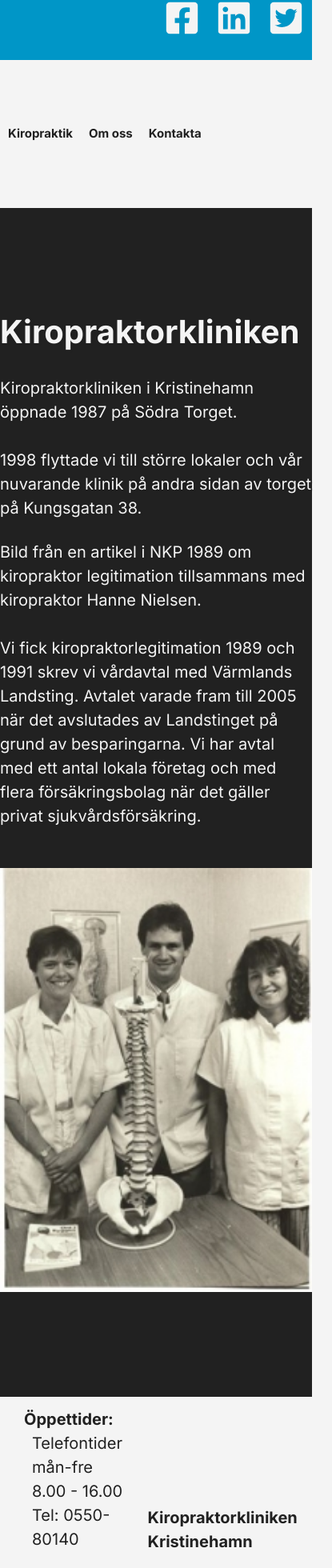
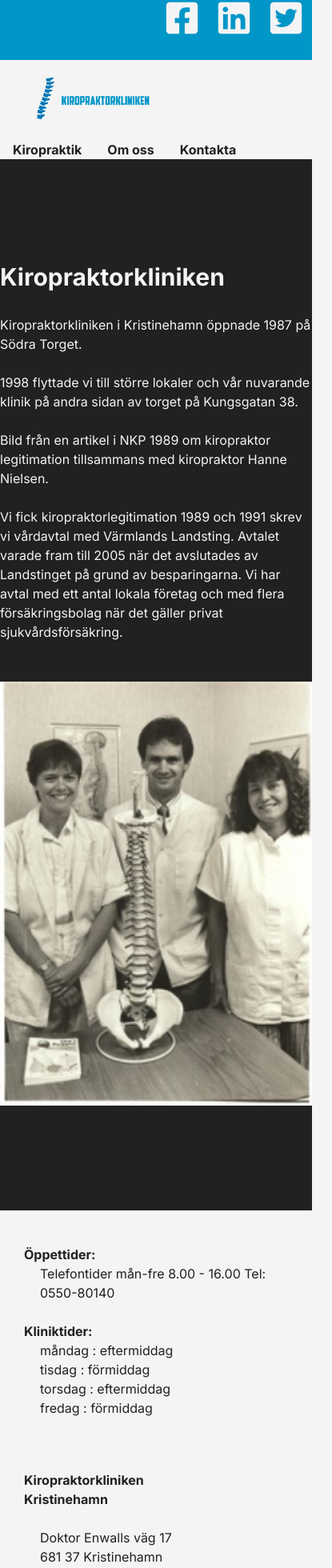
Before and after one commit to Frrend/Slutprojekt, a React (Vite) app: page /omOss in a window 390 px wide. Shown: the part 25-1985 px from the top of the page at 80% size, 415 px wide, since content can reach past the window. Built offline with nearby package versions, Linux system fonts and the light colour scheme.

Commit message:
Made the site automatically responsive, fixed the kontakta sida and added some javascript to print input information.

```diff
--- a/src/App.css
+++ /dev/null
@@ -1,246 +0,0 @@
-@import url('https://fonts.googleapis.com/css2?family=Inter:wght@100..900&display=swap');
-
-
-/* General site styling */
-* {
-    margin: 0;
-    padding: 0;
-    line-height: 1.5;
-    font-family: "Inter", sans-serif;
-}
-
-h1 {
-    color: #F4F4F4;
-    font-size: 90px;
-}
-
-h2 {
-    color: #F4F4F4;
-    font-size: 50px;
-}
-
-h3, p {
-    color: #F4F4F4;
-    font-size: 30px;
-}
-
-hr {
-    background-color: #0096C7;
-    height: 5px;
-    border: none;
-}
-
-body {
-    background-color: #F4F4F4;
-}
-
-
-/* Header styling */
-header {
-    color: #F4F4F4;
-}
-
-.socialBar {
-    background-color: #0096C7;
-    height: 100px;
-    display: flex;
-    align-items: center;
-    justify-content: flex-end;
-}
-
-svg {
-    color: #F4F4F4;
-    font-size: 60px;
-    margin: 0 15px;
-}
-
-.NavBar {
-    background-color: #F4F4F4;
-    height: 185px;
-    display: flex;
-    justify-content: space-between;
-    align-items: center;
-}
-
-.logoDiv {
-    height: 100%;
-}
-
-.logoDiv img {
-    height: 100%;
-}
-
-.navLinks {
-    display: flex;
-    align-items: center;
-}
-
-.navLinks a {
-    color: #212121;
-    text-decoration: none;
-    font-size: 30px;
-    margin: 0 30px;
-}
-
-.bokaDiv {
-    background-color: #0096C7;
-    height: 70px;
-    width: 180px;
-    border-radius: 10px;
-    display: flex;
-    align-items: center;
-    justify-content: center;
-    text-decoration: none;
-    border: none;
-    box-shadow: inset 0 0 20px rgba(255, 255, 255, 0);
-    outline: rgba(31, 31, 31, 0.5) solid 1px;
-    transition: all 1.2s cubic-bezier(0.19, 1, 0.22, 1);
-}
-
-.bokaDiv:hover {
-    box-shadow: inset 0 0 20px rgba(200, 200, 200, 0.5), 0 0 20px rgba(135, 135, 135, 0.2);
-    outline-color: rgba(255, 255, 255, 0);
-    outline-offset: 15px;
-    text-shadow: #212121 0 0 10px;
-}
-
-.bokaDiv:hover,
-.bokaDiv:focus {
-    box-shadow: 0 0.5em 0.5em -0.4em;
-    transform: translateY(-0.25em);
-}
-
-/* Footer styling */
-footer {
-    height: 500px;
-    display: flex;
-    align-items: center;
-    flex-direction: row;
-}
-
-footer h3 {
-    color: #212121;
-}
-
-footer p {
-    color: #212121;
-}
-
-.footerLeftDiv {
-    display: flex;
-    flex-direction: column;
-    margin-left: 30px;
-}
-
-.footerLeftDiv p {
-    margin-left: 100px;
-}
-
-.footerRightDiv {
-    margin-left: 150px;
-}
-
-
-/* iPhone SE Portrait*/   /*!!!!! Gör en hamburger menu */
-@media screen and (min-width: 360px) and (max-width: 700px) and (orientation: portrait) {
-    h1 {
-        font-size: 80px;
-    }
-
-    h2 {
-        font-size: 40px;
-    }
-
-    h3, p {
-        font-size: 20px;
-    }
-
-    hr {
-        background-color: #0096C7;
-        height: 5px;
-        border: none;
-    }
-
-    svg {
-        font-size: 45px;
-        margin: 0 10px;
-    }
-
-    .logoDiv {
-        display: none;
-    }
-
-    .navLinks a {
-        font-size: 15px;
-        margin: 0 10px;
-    }
-
-    .bokaDiv {
-        display: none;
-    }
-
-    /* Footer styling */
-    .footerLeftDiv p {
-        margin-left: 10px;
-    }
-
-    .footerRightDiv {
-        margin-left: 30px;
-    }
-}
-
-
-/* iPad Portrait */
-@media screen and (min-width: 700px) and (max-width: 900px) and (orientation: portrait) {
-    h1 {
-        font-size: 80px;
-    }
-
-    h2 {
-        font-size: 40px;
-    }
-
-    h3, p {
-        font-size: 20px;
-    }
-
-    hr {
-        background-color: #0096C7;
-        height: 5px;
-        border: none;
-    }
-
-    svg {
-        font-size: 50px;
-    }
-
-    .logoDiv {
-        height: 75%;
-    }
-
-    .navLinks a {
-        font-size: 23px;
-        margin: 0 20px;
-    }
-
-    nav .bokaDiv {
-        display: none;
-    }
-
-    .bokaDiv h3 {
-        font-size: 30px;
-    }
-
-    /* Footer styling */
-    footer {
-        height: 400px;
-    }
-
-    .footerLeftDiv p {
-        margin-left: 10px;
-    }
-
-    .footerRightDiv {
-        margin-left: 30px;
-    }
-}
--- /dev/null
+++ b/src/App.scss
@@ -0,0 +1,223 @@
+@import url('https://fonts.googleapis.com/css2?family=Inter:wght@100..900&display=swap');
+
+
+/* General site styling */
+* {
+  margin: 0;
+  padding: 0;
+  line-height: 1.5;
+  font-family: "Inter", sans-serif;
+}
+
+h1 {
+  color: #F4F4F4;
+  font-size: clamp(3.125rem, 10vw, 5.625rem);
+}
+
+h2 {
+  color: #F4F4F4;
+  font-size: clamp(1.875rem, 0.3125rem + 5vw, 3.125rem);
+}
+
+h3, p {
+  color: #F4F4F4;
+  font-size: clamp(1rem, -0.0938rem + 3.5vw, 1.875rem);
+}
+
+hr {
+  background-color: #0096C7;
+  height: 5px;
+  border: none;
+}
+
+body {
+  background-color: #F4F4F4;
+}
+
+
+/* Header styling */
+header {
+  color: #F4F4F4;
+}
+
+.socialBar {
+  background-color: #0096C7;
+  height: 100px;
+  display: flex;
+  align-items: center;
+  justify-content: flex-end;
+}
+
+svg {
+  color: #F4F4F4;
+  font-size: 60px;
+  margin: 0 15px;
+}
+
+.NavBar {
+  background-color: #F4F4F4;
+  min-height: clamp(100px, 10vw, 185px);
+  display: flex;
+  justify-content: space-between;
+  align-items: center;
+  flex-wrap: wrap;
+
+  .logoDiv{
+    height: clamp(100px, 10vw, 185px);
+  }
+
+  .navLinks {
+    display: flex;
+    align-items: center;
+
+    a {
+      color: #212121;
+      text-decoration: none;
+      font-size: clamp(1rem, 2.5vw, 1.875rem);
+      margin-inline: clamp(1rem, 2.5vw, 1.875rem);
+    }
+  }
+
+}
+
+.logoDiv {
+  height: 100%;
+
+  img {
+    height: 100%;
+    user-select: none;
+  }
+}
+
+.bokaDiv {
+  background-color: #0096C7;
+  height: 60px;
+  width: 150px;
+  border-radius: 10px;
+  display: flex;
+  align-items: center;
+  justify-content: center;
+  text-decoration: none;
+  border: none;
+}
+
+.buttonAnimation {
+  box-shadow: inset 0 0 20px rgba(255, 255, 255, 0);
+  outline: rgba(31, 31, 31, 0.5) solid 1px;
+  transition: all 1.2s cubic-bezier(0.19, 1, 0.22, 1);
+
+  &:hover {
+    box-shadow: inset 0 0 20px rgba(200, 200, 200, 0.5), 0 0 20px rgba(135, 135, 135, 0.2);
+    outline-color: rgba(255, 255, 255, 0);
+    outline-offset: 15px;
+    text-shadow: #212121 0 0 10px;
+  }
+
+  &:hover,
+  &:focus {
+    box-shadow: 0 0.5em 0.5em -0.4em;
+    transform: translateY(-0.25em);
+  }
+}
+
+
+/* Footer styling */
+footer {
+  min-height: 500px;
+  display: flex;
+  align-items: center;
+  flex-wrap: wrap;
+  gap: 40px;
+  padding: 30px;
+
+
+  h3, p {
+    color: #212121;
+  }
+
+  .footerLeftDiv {
+    display: flex;
+    flex-direction: column;
+
+    p {
+      margin-left: 20px;
+    }
+  }
+
+  .footerRightDiv {
+    p {
+      margin-left: 20px;
+    }
+  }
+
+}
+
+
+/* iPhone SE Portrait*/
+/*!!!!! Gör en hamburger menu */
+@media screen and (min-width: 360px) and (max-width: 700px) and (orientation: portrait) {
+
+  hr {
+    background-color: #0096C7;
+    height: 5px;
+    border: none;
+  }
+
+  svg {
+    font-size: 45px;
+    margin: 0 10px;
+  }
+
+
+
+  .navLinks a {
+    font-size: 15px;
+    margin: 0 10px;
+  }
+
+  .bokaDiv {
+    display: none;
+  }
+
+  /* Footer styling */
+  .footerLeftDiv p {
+    margin-left: 10px;
+  }
+}
+
+
+/* iPad Portrait */
+@media screen and (min-width: 700px) and (max-width: 900px) and (orientation: portrait) {
+
+  hr {
+    background-color: #0096C7;
+    height: 5px;
+    border: none;
+  }
+
+  svg {
+    font-size: 50px;
+  }
+
+  .navLinks a {
+    font-size: 23px;
+    margin: 0 20px;
+  }
+
+  nav .bokaDiv {
+    display: none;
+  }
+
+  .bokaDiv h3 {
+    font-size: 30px;
+  }
+
+  /* Footer styling */
+  footer {
+    height: 400px;
+  }
+
+  .footerLeftDiv p {
+    margin-left: 10px;
+  }
+}
--- a/src/Pages/home.tsx
+++ b/src/Pages/home.tsx
@@ -1,4 +1,4 @@
-import '../App.css'
+import '../App.scss'
 import {Link} from "react-router-dom";
 import styles from "../styles/home.module.scss"
 import {motion} from "framer-motion"
@@ -29,7 +29,7 @@ export default function Home() {
                 >Jag är Mark Griffiths, en legitimerad kiropraktor med över 35 års <br/> erfarenhet med ett
                     särskilt intresse för idrott och idrottsskador.</motion.h3>
 
-                <Link to="/bokanu" className="bokaDiv">
+                <Link to="/bokanu" className="bokaDiv buttonAnimation">
                     <h3>Boka nu</h3>
                 </Link>
             </article>
--- a/src/Pages/kiropraktik.tsx
+++ b/src/Pages/kiropraktik.tsx
@@ -5,12 +5,12 @@ export default function Home() {
     return (<>
         {/* Main */}
         <main className={styles.main}>
-            <article>
+            <article className={styles.article}>
                 <motion.iframe
                     initial={{opacity: 0, y: -100}}
                     animate={{opacity: 1, y: 0}}
                     transition={{duration: .5}}
-
+                    className={styles.iframe}
                     src="https://www.youtube.com/embed/FA-s18_R2-Y?si=orGqCB8L2vxcTmHi"
                         title="YouTube video player"
                         allow="accelerometer; autoplay; clipboard-write; encrypted-media; gyroscope; picture-in-picture; web-share"
--- a/src/Pages/omOss.tsx
+++ b/src/Pages/omOss.tsx
@@ -7,27 +7,24 @@ export default function OmOss() {
         <main className={styles.main}>
             <article>
                 <motion.h2
-                    initial={{opacity: 0, x: +50}}
+                    initial={{opacity: 0, x: 50}}
                     animate={{opacity: 1, x: 0}}
                     transition={{duration: .5}}
                 >Kiropraktorkliniken
                 </motion.h2>
                 <motion.p
-                    initial={{opacity: 0, x: +50}}
+                    initial={{opacity: 0, x: 50}}
                     animate={{opacity: 1, x: 0}}
-                    transition={{duration: .5}}
-                >Kiropraktorkliniken i Kristinehamn öppnade 1987 på Södra Torget.
+                    transition={{duration: .5}}>
+                    Kiropraktorkliniken i Kristinehamn öppnade 1987 på Södra Torget.
                     <br/>
                     <br/>
                     1998 flyttade vi till större lokaler och vår nuvarande klinik på andra sidan av torget på
                     Kungsgatan
                     38.
-                </motion.p>
-                <motion.p
-                    initial={{opacity: 0, x: +50}}
-                    animate={{opacity: 1, x: 0}}
-                    transition={{duration: .5}}
-                >Bild från en artikel i NKP 1989 om kiropraktor legitimation tillsammans med kiropraktor Hanne
+                    <br/>
+                    <br/>
+                    Bild från en artikel i NKP 1989 om kiropraktor legitimation tillsammans med kiropraktor Hanne
                     Nielsen.
                     <br/>
                     <br/>
@@ -39,10 +36,9 @@ export default function OmOss() {
                     sjukvårdsförsäkring.
                 </motion.p>
                 <motion.img
-                    initial={{opacity: 0, x: +50}}
+                    initial={{opacity: 0, x: 50}}
                     animate={{opacity: 1, x: 0}}
                     transition={{duration: .5}}
-
                     src="/omOssPic.jpg" alt=""/>
             </article>
         </main>
--- a/src/header.tsx
+++ b/src/header.tsx
@@ -23,7 +23,7 @@ export function Header() {
                     <Link to="/omOss"><b>Om oss</b></Link>
                     <Link to="/kontakta"><b>Kontakta</b></Link>
 
-                    <Link to="/bokanu" className="bokaDiv">
+                    <Link to="/bokanu" className="bokaDiv buttonAnimation">
                             <h3>Boka nu</h3>
                     </Link>
                 </div>
--- a/src/styles/home.module.scss
+++ b/src/styles/home.module.scss
@@ -5,8 +5,10 @@
   background-blend-mode: darken;
   background-size: cover;
 
-  article a {
-    margin-top: 50px;
+  article {
+    a{
+      margin-top: 50px;
+    }
   }
 
   h1, h2, h3 {
--- a/src/styles/omOss.module.scss
+++ b/src/styles/omOss.module.scss
@@ -1,5 +1,5 @@
 .main {
-  background: rgba(33, 33, 33, 1);
+  background: #212121;
   display: flex;
   flex-direction: row;
 
```
Also changed, not shown: src/Pages/Kontakta.tsx (+54 -27 lines), src/styles/kiropraktik.module.scss (+14 -17 lines), src/styles/kontakta.module.scss (+32 -64 lines), 1 other file (tests, documents, lock files or other folders).
